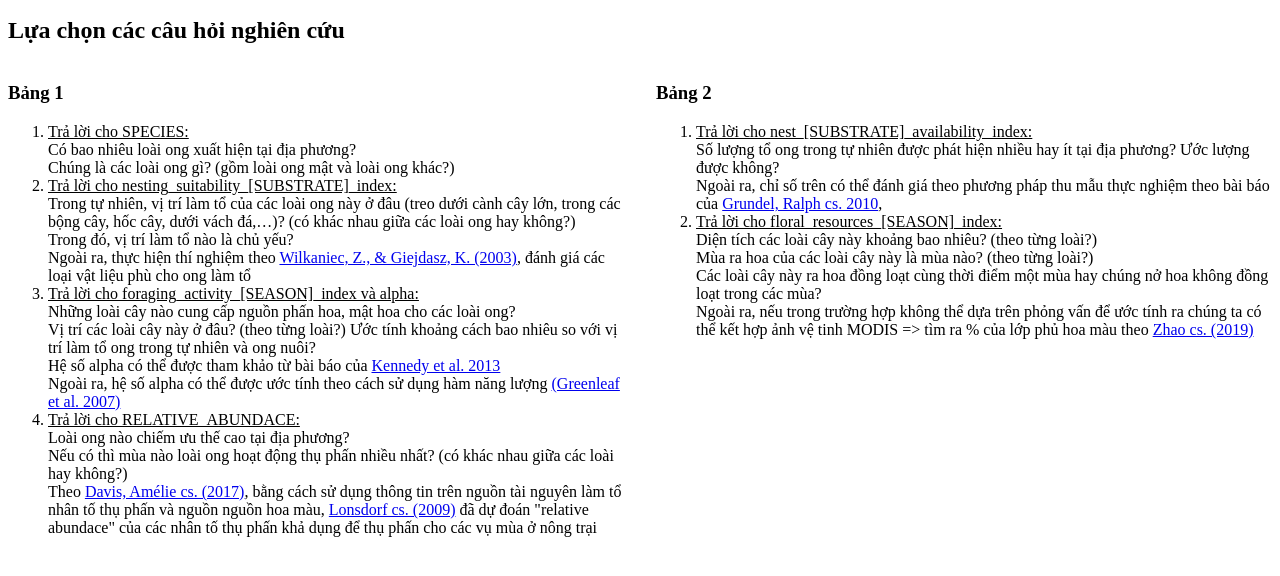
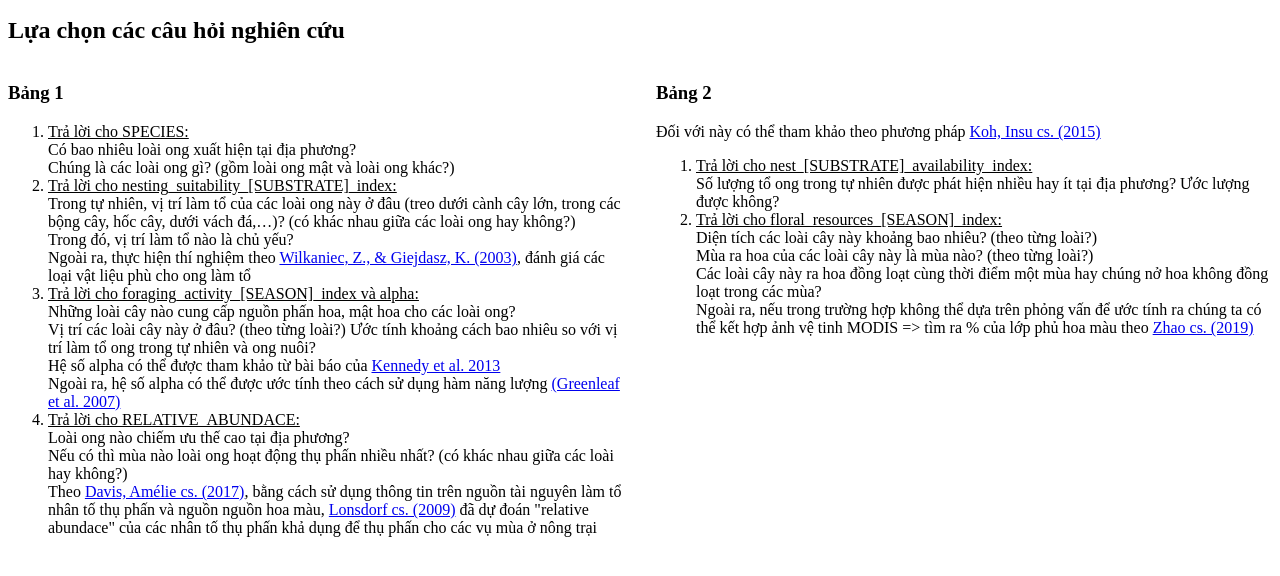
Before and after one commit to mqthang18/PAplan, a plain HTML site: page index.html in a window 1280 px wide. Shown: the part 136-712 px from the top of the page. Drawn offline with Linux system fonts and the light colour scheme.

Commit message:
Update index.html

```diff
--- a/index.html
+++ b/index.html
@@ -155,11 +155,10 @@
             </div>
             <div class="right-col">
                 <h3>Bảng 2</h3>
+                <p>Đối với này có thể tham khảo theo phương pháp <a href="https://drive.google.com/file/d/15vRIdpsu2LmKS9ZZwcVgTftp9nWSe8Mx/view?usp=sharing">Koh, Insu cs. (2015)</a></p>
                 <ol>
                     <li><span style="text-decoration: underline;">Trả lời cho nest_[SUBSTRATE]_availability_index: </span><br>
                         Số lượng tổ ong trong tự nhiên được phát hiện nhiều hay ít tại địa phương? Ước lượng được không?<br>
-                        Ngoài ra, chỉ số trên có thể đánh giá theo phương pháp thu mẫu thực nghiệm theo bài báo của
-                        <a href="https://drive.google.com/file/d/183qoGMqda-ZA3yg9F2kkn9nTgkk_qM3U/view?usp=sharing" target="_blank">Grundel, Ralph cs. 2010</a>,
                     </li>
                     <li><span style="text-decoration: underline;">Trả lời cho floral_resources_[SEASON]_index:</span><br>
                         Diện tích các loài cây này khoảng bao nhiêu? (theo từng loài?) <br>
```
